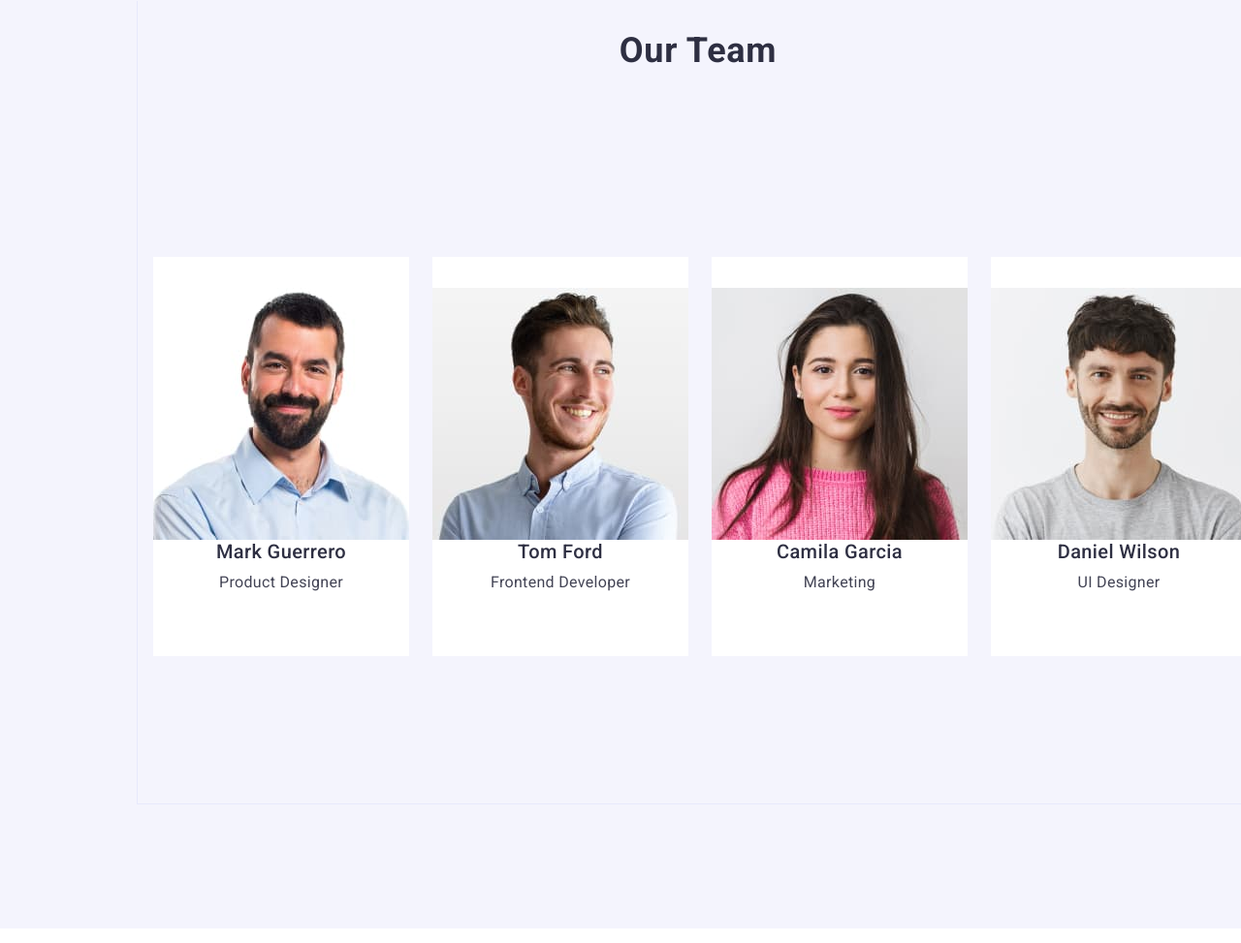
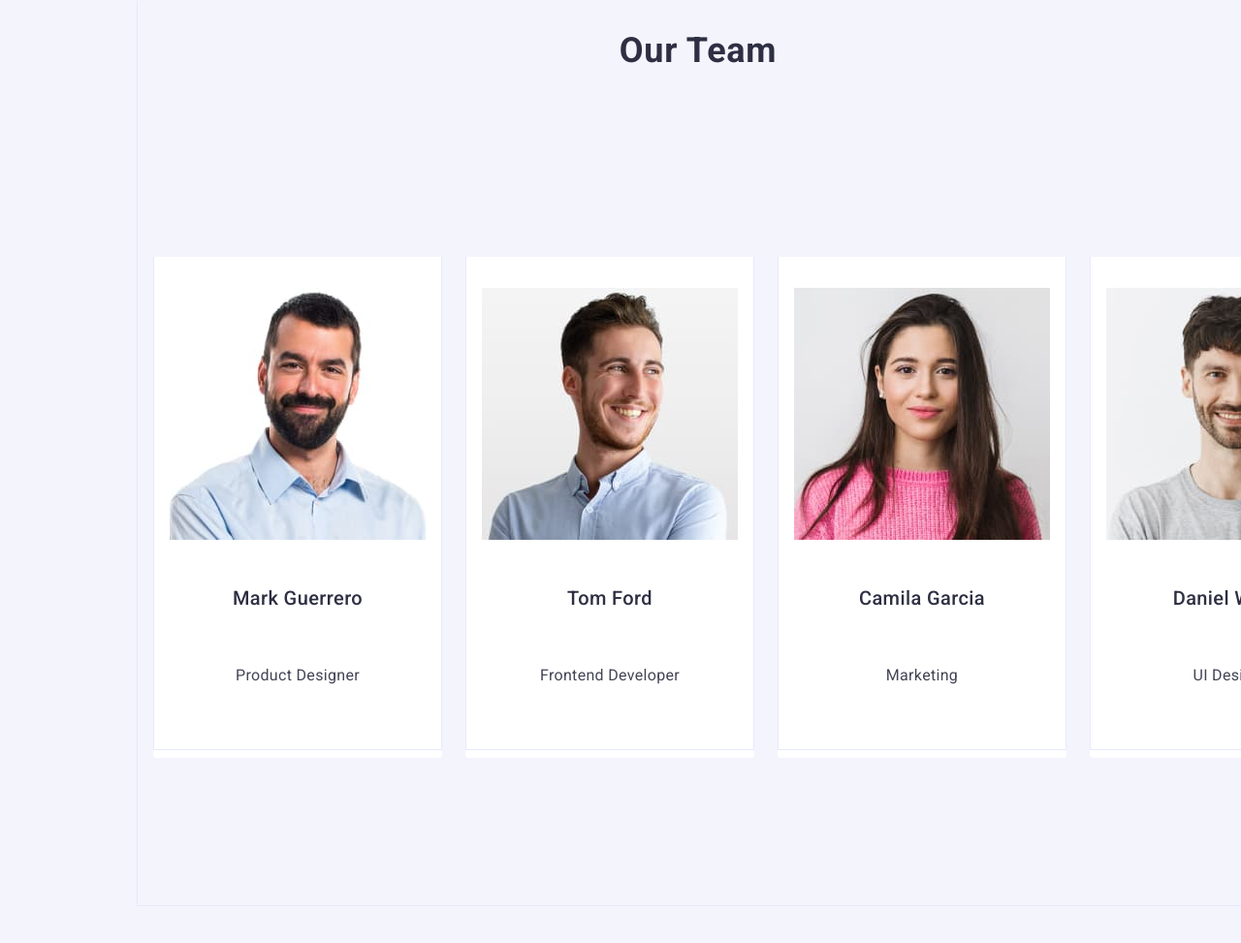
Before and after one commit to Yuliia-Voloshyna/goit-markup-hw-05, a plain HTML site: page index.html in a window 1280 px wide. Shown: the part 1546-2519 px from the top of the page at 97% size. Drawn offline with nearby package versions, Linux system fonts and the light colour scheme.

Commit message:
editing html, css

```diff
--- a/css/styles.css
+++ b/css/styles.css
@@ -248,6 +248,13 @@ footer {
   padding-bottom: 32px;
 }
 
+.our-team-menu-item {
+  background-color: #ffffff;
+  width: calc((100%-72px)/4);
+  margin-bottom: 120px;
+  border-radius: 0px 0px 4px 4px;
+}
+
 .section-our-team {
   background: #f4f4fd;
   width: 1440px;
@@ -273,11 +280,6 @@ footer {
   padding-top: 72px;
 }
 
-.our-team-menu-item {
-  background-color: #ffffff;
-  width: calc((100%-72px / 4));
-  margin-bottom: 120px;
-}
 
 .container-menu-item {
   padding-top: 32px;
@@ -389,9 +391,10 @@ footer {
   letter-spacing: 0.03em;
   text-transform: uppercase;
   color: #4d5ae5;
+  display: inline-block;
   margin-bottom: 16px;
   width: 1440px;
-  display: inline-block;
+
 }
 
 .footer-span {
--- a/index.html
+++ b/index.html
@@ -113,7 +113,7 @@
           <h2 class="section-our-team-title">Our Team</h2>
           <ul class="our-team-menu">
             <li class="our-team-menu-item">
-              <div class="container-menu-item">
+              <div class="container">
                 <img
                   class="our-team-workers-img"
                   src="./images/mark-guerrero.jpg"
@@ -126,7 +126,7 @@
               </div>
             </li>
             <li class="our-team-menu-item">
-              <div class="container-menu-item">
+              <div class="container">
                 <img
                   class="our-team-workers-img"
                   src="./images/tom-ford.jpg"
@@ -139,7 +139,7 @@
               </div>
             </li>
             <li class="our-team-menu-item">
-              <div class="container-menu-item">
+              <div class="container">
                 <img
                   class="our-team-workers-img"
                   src="./images/camila-garcia.jpg"
@@ -152,7 +152,7 @@
               </div>
             </li>
             <li class="our-team-menu-item">
-              <div class="container-menu-item">
+              <div class="container">
                 <img
                   class="our-team-workers-img"
                   src="./images/daniel-wilson.jpg"
```
